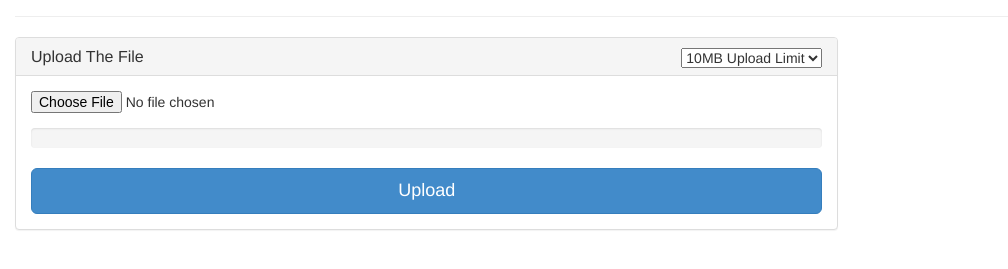
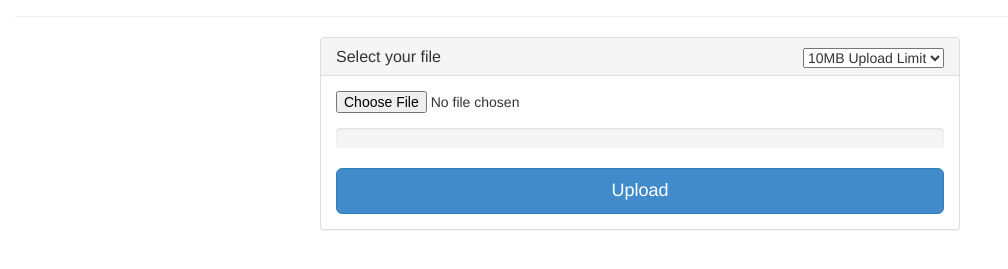
Before and after one commit to jpklzm/S3Upload, a website: page index.html in a window 1280 px wide. Shown: the part 63-332 px from the top of the page, without its empty margins (0-1008 px from the left). Drawn offline with nearby package versions, Linux system fonts and the light colour scheme.

Commit message:
Fix snippet css

```diff
--- a/css/style.css
+++ b/css/style.css
@@ -26,6 +26,7 @@
 	float: right;
 }
 
-.author span {
-	color: #777;
+.panel-default {
+  width: 50%;
+  margin: auto;
 }
--- a/index.html
+++ b/index.html
@@ -3,22 +3,18 @@
 <head>
   <meta charset="utf-8">
   <meta http-equiv="X-UA-Compatible" content="IE=edge">
-  <title>Angular AWS S3 Upload</title>
+  <title>S3 Upload</title>
   <meta name="description" content="">
   <meta name="viewport" content="width=device-width, initial-scale=1">
-
-  <!-- Styles -->
   <link rel="stylesheet" href="components/bootstrap/dist/css/bootstrap.min.css">
   <link rel="stylesheet" href="components/toastr/toastr.min.css">
   <link rel="stylesheet" href="css/style.css">
 
-  <!-- JavaScript Libs -->
   <script src="//ajax.googleapis.com/ajax/libs/jquery/1.11.1/jquery.min.js"></script>
   <script src="components/angular/angular.js"></script>
   <script src="components/toastr/toastr.min.js"></script>
   <script src="components/aws-sdk-js/dist/aws-sdk.min.js"></script>
 
-  <!-- Our JavaScript -->
   <script src="js/application.js"></script>
   <script src="js/controllers.js"></script>
   <script src="js/directives.js"></script>
@@ -29,7 +25,6 @@
       <h1>JavaScript S3 Upload <small>por Jean Menezes</small></h1>
     </div>
     <div class="row">
-      <div class="col-md-8">
         <div class="panel panel-default">
           <div class="panel-heading">
             <select class="fr" ng-model="sizeLimit">
@@ -37,7 +32,7 @@
               <option value="10585760">10MB Upload Limit</option>
               <option value="15878640">15MB Upload Limit</option>
             </select>
-            <h3 class="panel-title">Upload The File</h3>
+            <h3 class="panel-title">Select your file</h3>
           </div>
           <div class="panel-body">
             <input class="bottom-marg-15" type="file" name="file" file></input>
@@ -50,7 +45,6 @@
             <a class="btn btn-primary btn-block btn-lg" ng-click="upload()">Upload</a>
           </div>
         </div>
-      </div>
     </div>
 </body>
 </html>
```
